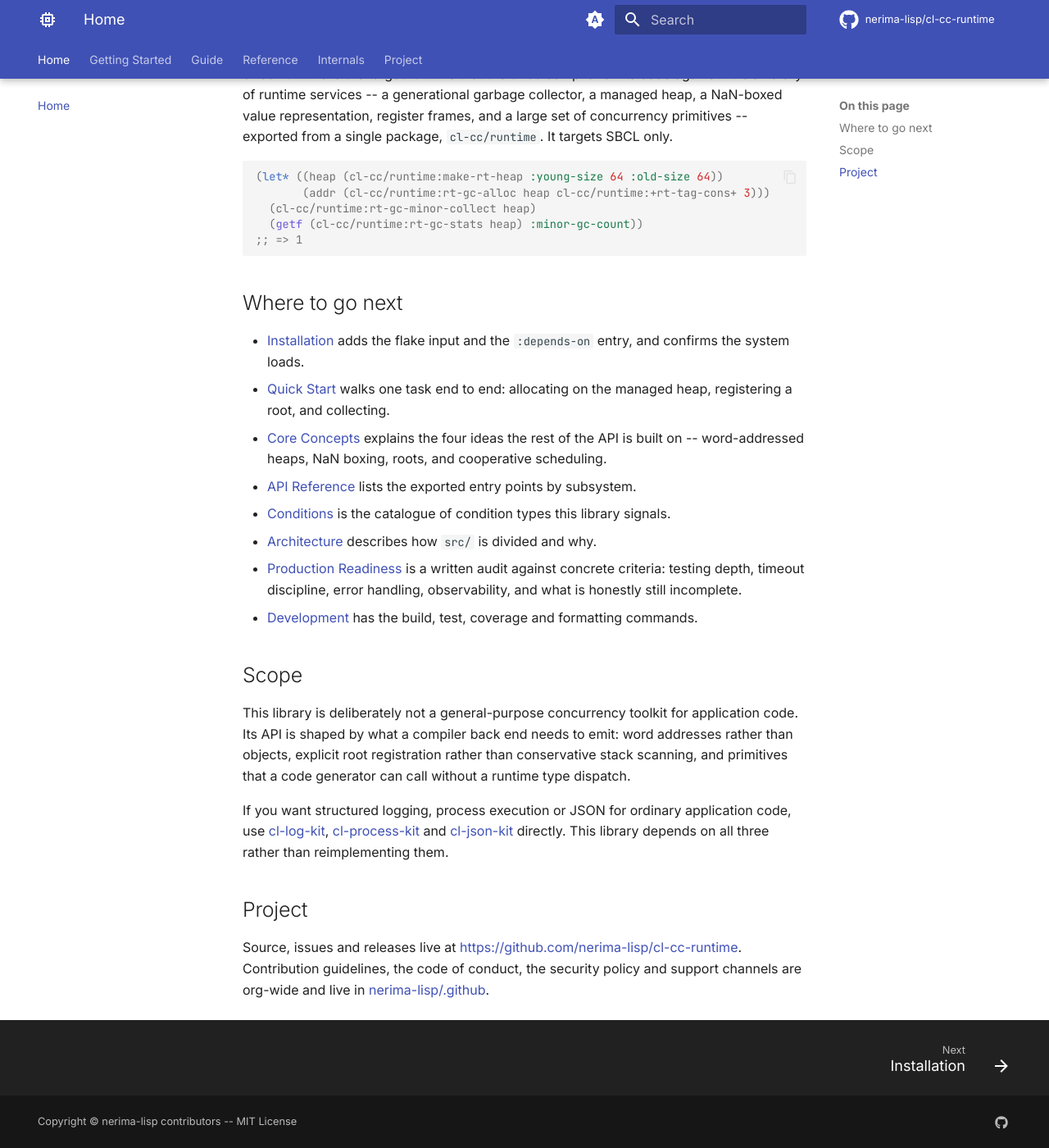
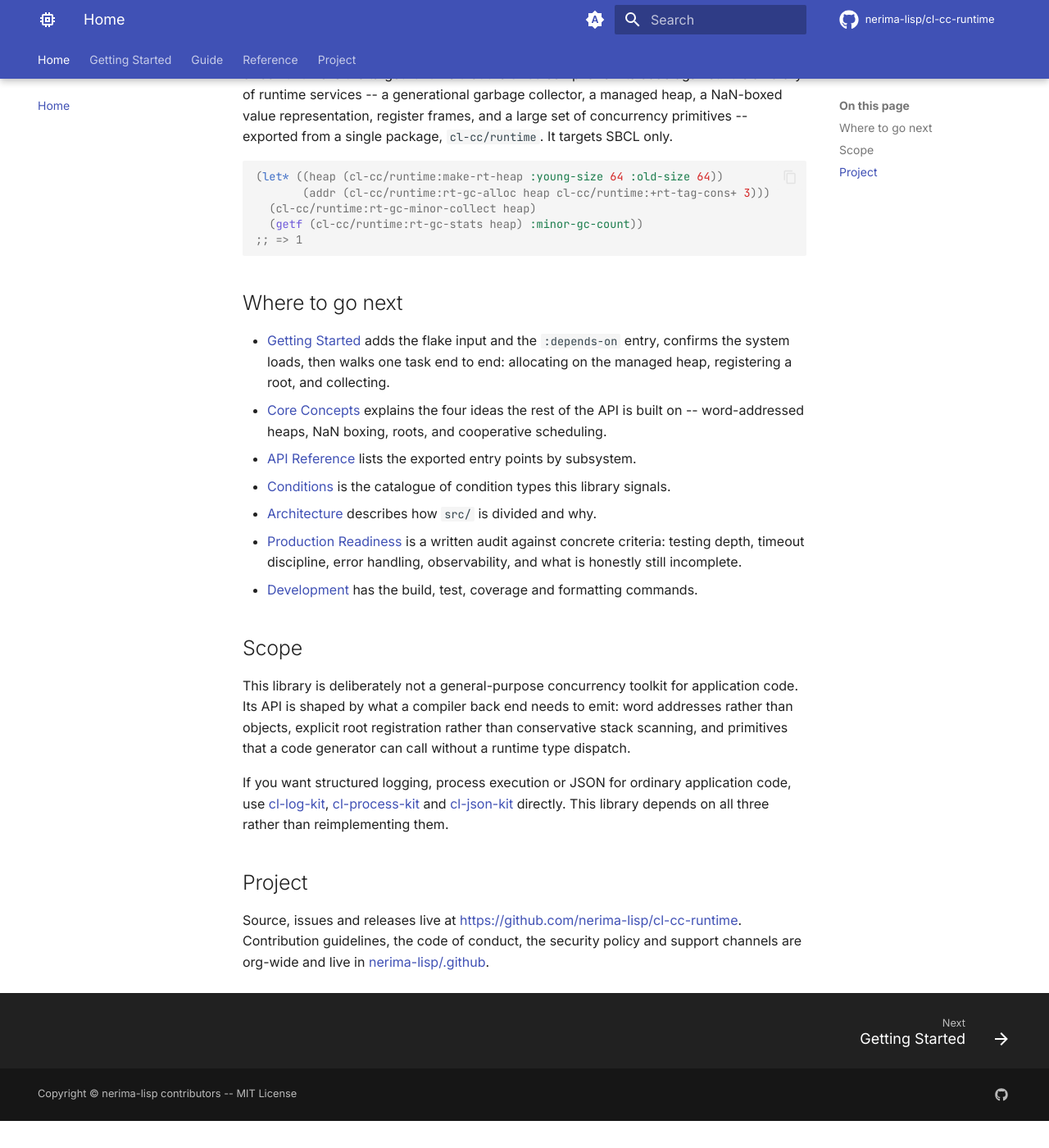
Before and after one commit to nerima-lisp/cl-cc-runtime, an MkDocs documentation site: the page built from docs/src/index.md, in a window 1280 px wide and 1400 px high, scrolled down 150 px. Shown: the whole window at 82% size. Built offline with MkDocs 1.6.1 and Material for MkDocs 9.7.7, drawn with Linux system fonts in a browser that asks for light colours; comment, search, counter and statistics services are not loaded; after the commit the page ends 1517 px from its top, so only the background shows below that.

Commit message:
docs/src を階層構造にする
DOCS_STANDARD.md の 2026-08-01 改訂に合わせて、平坦だった docs/src を
guide/ reference/ project/ の階層にする。getting-started.md はルート直下に
置く。installation.md と quick-start.md は getting-started.md に統合し、
api-reference.md は reference/api.md にする。

nav とページ間リンクを全部張り替える。mkdocs は --strict で建てるので、
リンク切れと nav 未掲載はビルド失敗になる。

docs/src の外からの参照も直す。テストスイートが文書のパスと見出しを
assertion に使っているリポジトリがあり、ページを動かすだけだと
nix flake check が落ちる。

```diff
--- a/docs/mkdocs.yml
+++ b/docs/mkdocs.yml
@@ -123,19 +123,16 @@ markdown_extensions:
 # unlisted page, so the nav cannot silently fall behind the tree.
 nav:
   - Home: index.md
-  - Getting Started:
-      - Installation: installation.md
-      - Quick Start: quick-start.md
+  - Getting Started: getting-started.md
   - Guide:
-      - Core Concepts: core-concepts.md
+      - Core Concepts: guide/core-concepts.md
   - Reference:
-      - API Reference: api-reference.md
-      - Conditions: conditions.md
-  - Internals:
-      - Architecture: architecture.md
+      - API: reference/api.md
+      - Architecture: reference/architecture.md
+      - Conditions: reference/conditions.md
   - Project:
-      - Production Readiness: production-readiness.md
-      - Development: development.md
+      - Development: project/development.md
+      - Production Readiness: project/production-readiness.md
 
 not_in_nav: |
   notes/
--- a/docs/src/index.md
+++ b/docs/src/index.md
@@ -17,22 +17,21 @@ targets SBCL only.
 
 ## Where to go next
 
-- [Installation](installation.md) adds the flake input and the `:depends-on`
-  entry, and confirms the system loads.
-- [Quick Start](quick-start.md) walks one task end to end: allocating on the
-  managed heap, registering a root, and collecting.
-- [Core Concepts](core-concepts.md) explains the four ideas the rest of the API
+- [Getting Started](getting-started.md) adds the flake input and the
+  `:depends-on` entry, confirms the system loads, then walks one task end to
+  end: allocating on the managed heap, registering a root, and collecting.
+- [Core Concepts](guide/core-concepts.md) explains the four ideas the rest of the API
   is built on -- word-addressed heaps, NaN boxing, roots, and cooperative
   scheduling.
-- [API Reference](api-reference.md) lists the exported entry points by
+- [API Reference](reference/api.md) lists the exported entry points by
   subsystem.
-- [Conditions](conditions.md) is the catalogue of condition types this library
+- [Conditions](reference/conditions.md) is the catalogue of condition types this library
   signals.
-- [Architecture](architecture.md) describes how `src/` is divided and why.
-- [Production Readiness](production-readiness.md) is a written audit against
+- [Architecture](reference/architecture.md) describes how `src/` is divided and why.
+- [Production Readiness](project/production-readiness.md) is a written audit against
   concrete criteria: testing depth, timeout discipline, error handling,
   observability, and what is honestly still incomplete.
-- [Development](development.md) has the build, test, coverage and formatting
+- [Development](project/development.md) has the build, test, coverage and formatting
   commands.
 
 ## Scope
```
Also changed, not shown: docs/src/getting-started.md (added, +177 -0 lines), docs/src/guide/core-concepts.md (renamed from docs/src/core-concepts.md, +1 -1 lines), docs/src/installation.md (deleted, +0 -70 lines), docs/src/project/production-readiness.md (renamed from docs/src/production-readiness.md, +6 -6 lines), docs/src/quick-start.md (deleted, +0 -111 lines), docs/src/reference/conditions.md (renamed from docs/src/conditions.md, +1 -1 lines), README.md, docs/src/project/development.md (renamed from docs/src/development.md), docs/src/reference/api.md (renamed from docs/src/api-reference.md), docs/src/reference/architecture.md (renamed from docs/src/architecture.md).
